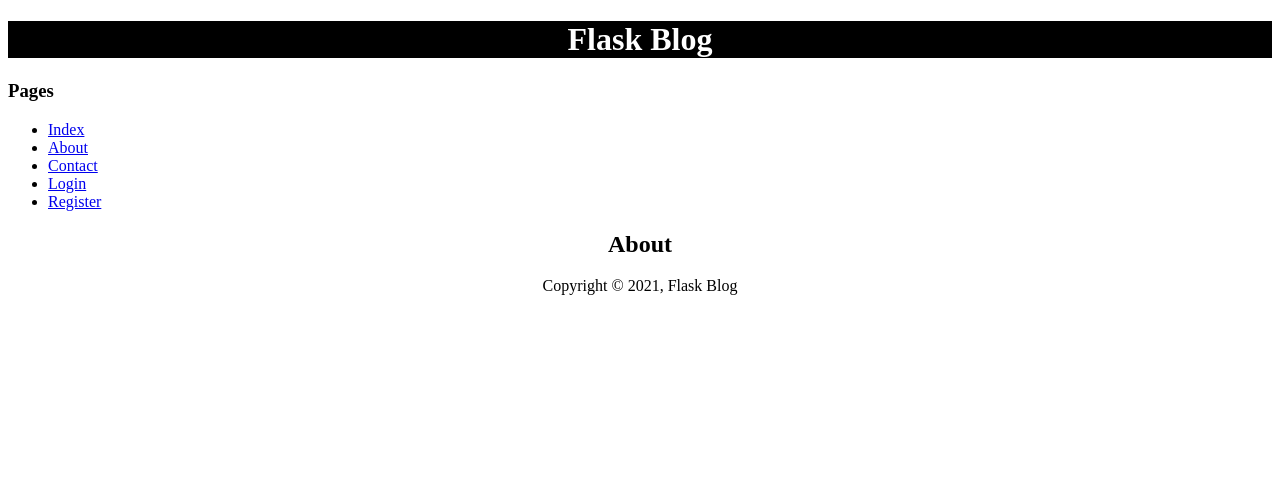
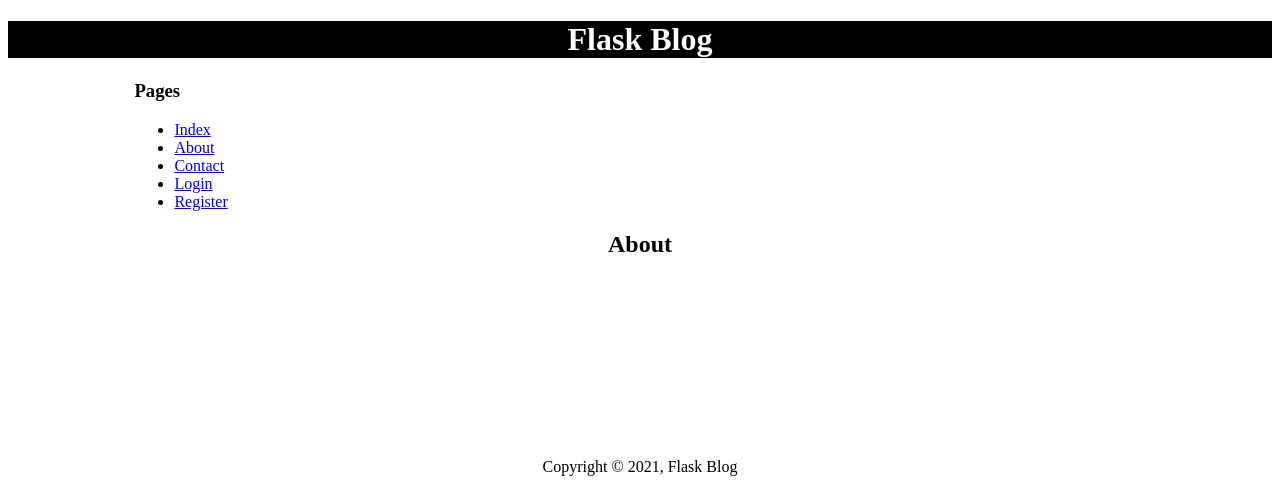
Before and after one commit to kamilaurbanczyk/FlaskBlog, a Flask app: page /about in a window 1280 px wide. Shown: the top 498 px of the page. Run offline with Flask 2, Linux system fonts and the light colour scheme.

Commit message:
add div and style it

```diff
--- a/templates/layout.html
+++ b/templates/layout.html
@@ -28,8 +28,10 @@
         <h1>Flask Blog</h1>
     </header>
     <main>
-        {% include 'includes/_navbar.html'%}
-        {% block content %}{% endblock %}
+        <div style="width:80%; margin-left:10%; margin-right:10%; margin-bottom:200px;">
+            {% include 'includes/_navbar.html'%}
+            {% block content %}{% endblock %}
+        </div>
         {% block footer %}{% endblock %}
     </main>
     <footer id="main-footer">
```
